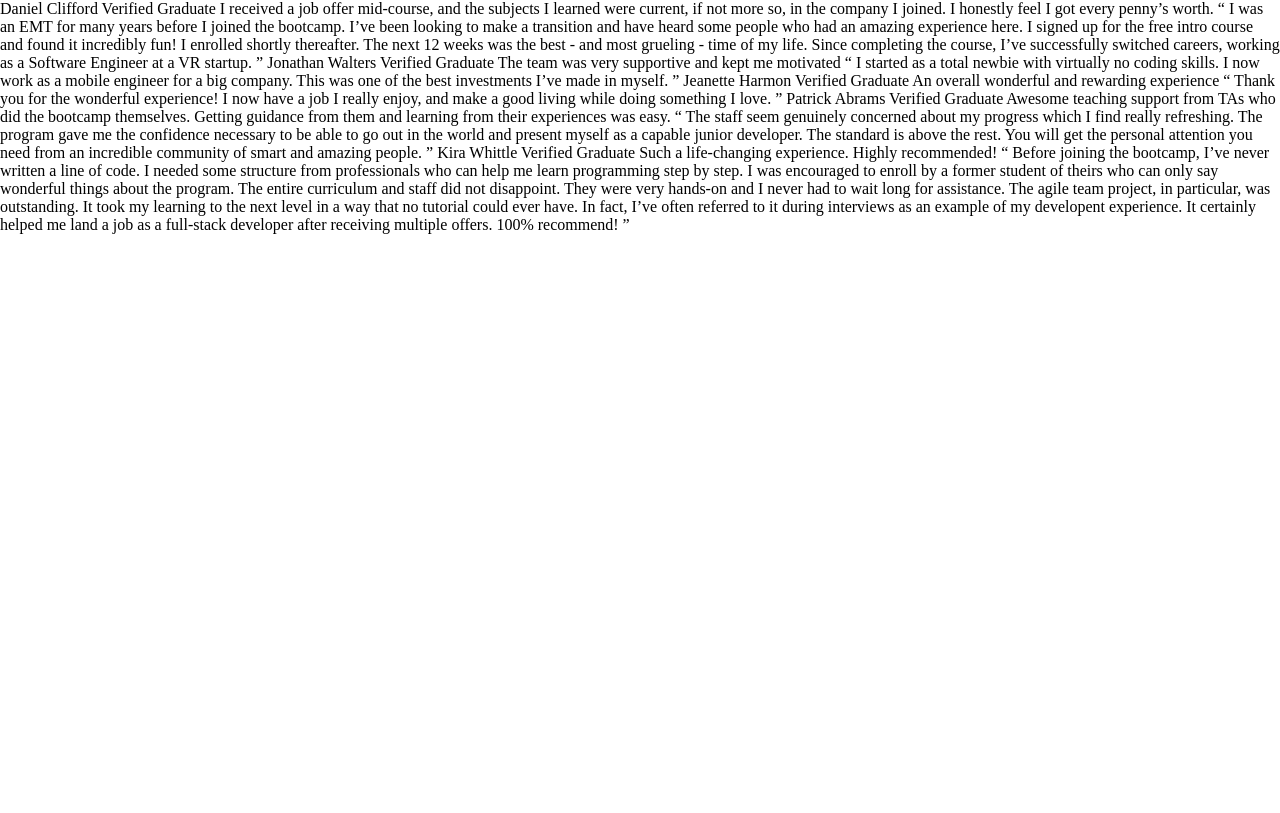
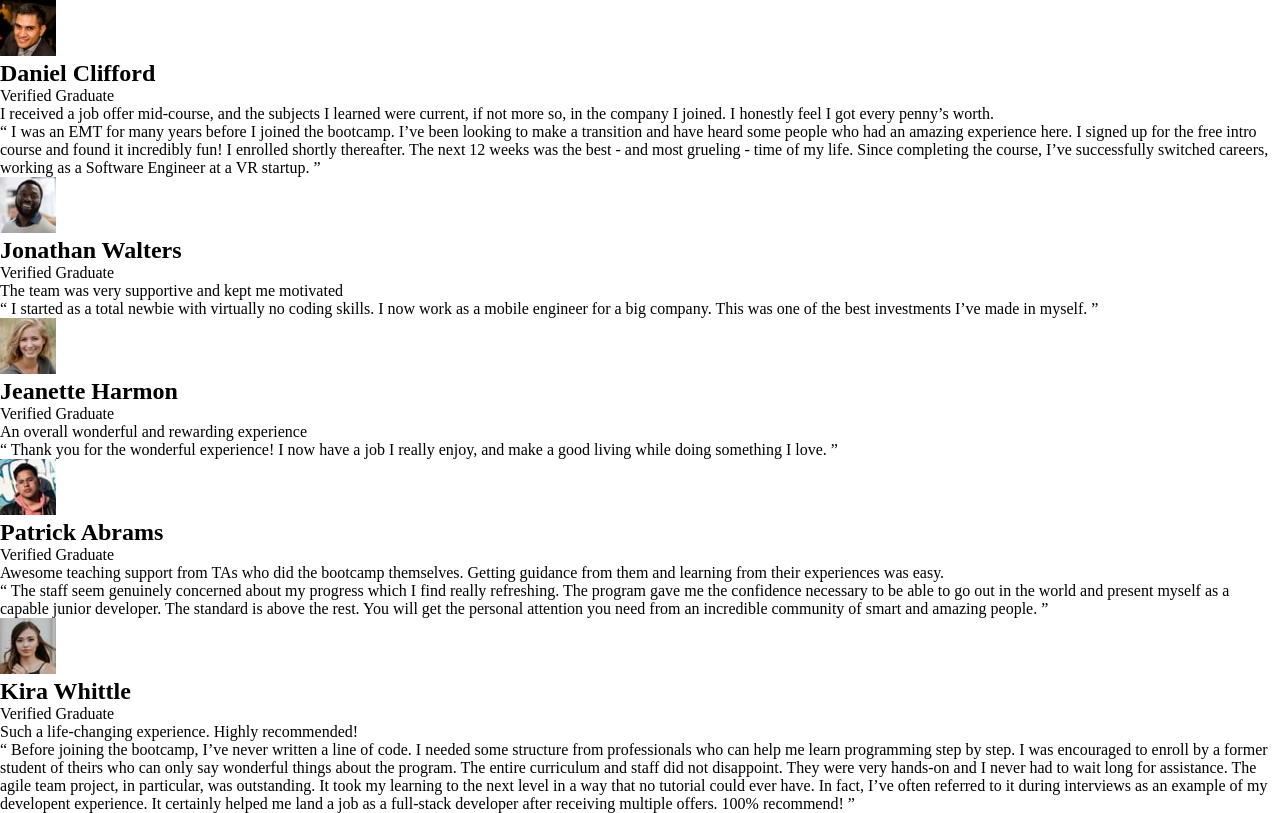
Before and after one commit to ffozdemir/testimonials-grid-section-main, a plain HTML site: page index.html in a window 1280 px wide. Drawn offline with Linux system fonts and the light colour scheme.

Commit message:
Refactor index.html structure and improve semantic markup

```diff
--- a/index.html
+++ b/index.html
@@ -1,68 +1,150 @@
 <!DOCTYPE html>
 <html lang="en">
-<head>
-  <meta charset="UTF-8">
-  <meta name="viewport" content="width=device-width, initial-scale=1.0"> <!-- displays site properly based on user's device -->
+  <head>
+    <meta charset="UTF-8" />
+    <meta name="viewport" content="width=device-width, initial-scale=1.0" />
+    <!-- displays site properly based on user's device -->
 
-  <link rel="icon" type="image/png" sizes="32x32" href="./images/favicon-32x32.png">
+    <link
+      rel="icon"
+      type="image/png"
+      sizes="32x32"
+      href="./images/favicon-32x32.png"
+    />
 
-  <title>Frontend Mentor | [Challenge Name Here]</title>
-  <link rel="stylesheet" href="./style.css">
-</head>
-<body>
-  Daniel Clifford
-  Verified Graduate
-
-  I received a job offer mid-course, and the subjects I learned were current, if not more so,
-  in the company I joined. I honestly feel I got every penny’s worth.
-
-  “ I was an EMT for many years before I joined the bootcamp. I’ve been looking to make a
-  transition and have heard some people who had an amazing experience here. I signed up
-  for the free intro course and found it incredibly fun! I enrolled shortly thereafter.
-  The next 12 weeks was the best - and most grueling - time of my life. Since completing
-  the course, I’ve successfully switched careers, working as a Software Engineer at a VR startup. ”
-
-  Jonathan Walters
-  Verified Graduate
-
-  The team was very supportive and kept me motivated
-
-  “ I started as a total newbie with virtually no coding skills. I now work as a mobile engineer
-  for a big company. This was one of the best investments I’ve made in myself. ”
-
-  Jeanette Harmon
-  Verified Graduate
-
-  An overall wonderful and rewarding experience
-
-  “ Thank you for the wonderful experience! I now have a job I really enjoy, and make a good living
-  while doing something I love. ”
-
-  Patrick Abrams
-  Verified Graduate
-
-  Awesome teaching support from TAs who did the bootcamp themselves. Getting guidance from them and
-  learning from their experiences was easy.
-
-  “ The staff seem genuinely concerned about my progress which I find really refreshing. The program
-  gave me the confidence necessary to be able to go out in the world and present myself as a capable
-  junior developer. The standard is above the rest. You will get the personal attention you need from
-  an incredible community of smart and amazing people. ”
-
-  Kira Whittle
-  Verified Graduate
-
-  Such a life-changing experience. Highly recommended!
-
-  “ Before joining the bootcamp, I’ve never written a line of code. I needed some structure from
-  professionals who can help me learn programming step by step. I was encouraged to enroll by a former
-  student of theirs who can only say wonderful things about the program. The entire curriculum and staff
-  did not disappoint. They were very hands-on and I never had to wait long for assistance. The agile team
-  project, in particular, was outstanding. It took my learning to the next level in a way that no tutorial
-  could ever have. In fact, I’ve often referred to it during interviews as an example of my developent
-  experience. It certainly helped me land a job as a full-stack developer after receiving multiple offers.
-  100% recommend! ”
-
-
-</body>
+    <title>Frontend Mentor | [Challenge Name Here]</title>
+    <link rel="stylesheet" href="./style.css" />
+  </head>
+  <body>
+    <main>
+      <article class="card">
+        <section class="card-profile">
+          <img
+            src="./images/image-daniel.jpg"
+            alt="Daniel Clifford"
+            class="profile-image"
+          />
+          <h2>Daniel Clifford</h2>
+          <p>Verified Graduate</p>
+        </section>
+        <section class="card-headline">
+          <p>
+            I received a job offer mid-course, and the subjects I learned were
+            current, if not more so, in the company I joined. I honestly feel I
+            got every penny’s worth.
+          </p>
+        </section>
+        <section class="card-description">
+          <p>
+            “ I was an EMT for many years before I joined the bootcamp. I’ve
+            been looking to make a transition and have heard some people who had
+            an amazing experience here. I signed up for the free intro course
+            and found it incredibly fun! I enrolled shortly thereafter. The next
+            12 weeks was the best - and most grueling - time of my life. Since
+            completing the course, I’ve successfully switched careers, working
+            as a Software Engineer at a VR startup. ”
+          </p>
+        </section>
+      </article>
+      <article class="card">
+        <section class="card-profile">
+          <img
+            src="./images/image-jonathan.jpg"
+            alt="Jonathan Walters"
+            class="profile-image"
+          />
+          <h2>Jonathan Walters</h2>
+          <p>Verified Graduate</p>
+        </section>
+        <section class="card-headline">
+          <p>The team was very supportive and kept me motivated</p>
+        </section>
+        <section class="card-description">
+          <p>
+            “ I started as a total newbie with virtually no coding skills. I now
+            work as a mobile engineer for a big company. This was one of the
+            best investments I’ve made in myself. ”
+          </p>
+        </section>
+      </article>
+      <article class="card">
+        <section class="card-profile">
+          <img
+            src="./images/image-jeanette.jpg"
+            alt="Jeanette Harmon"
+            class="profile-image"
+          />
+          <h2>Jeanette Harmon</h2>
+          <p>Verified Graduate</p>
+        </section>
+        <section class="card-headline">
+          <p>An overall wonderful and rewarding experience</p>
+        </section>
+        <section class="card-description">
+          <p>
+            “ Thank you for the wonderful experience! I now have a job I really
+            enjoy, and make a good living while doing something I love. ”
+          </p>
+        </section>
+      </article>
+      <article class="card">
+        <section class="card-profile">
+          <img
+            src="./images/image-patrick.jpg"
+            alt="Patrick Abrams"
+            class="profile-image"
+          />
+          <h2>Patrick Abrams</h2>
+          <p>Verified Graduate</p>
+        </section>
+        <section class="card-headline">
+          <p>
+            Awesome teaching support from TAs who did the bootcamp themselves.
+            Getting guidance from them and learning from their experiences was
+            easy.
+          </p>
+        </section>
+        <section class="card-description">
+          <p>
+            “ The staff seem genuinely concerned about my progress which I find
+            really refreshing. The program gave me the confidence necessary to
+            be able to go out in the world and present myself as a capable
+            junior developer. The standard is above the rest. You will get the
+            personal attention you need from an incredible community of smart
+            and amazing people. ”
+          </p>
+        </section>
+      </article>
+      <article class="card">
+        <section class="card-profile">
+          <img
+            src="./images/image-kira.jpg"
+            alt="Kira Whittle"
+            class="profile-image"
+          />
+          <h2>Kira Whittle</h2>
+          <p>Verified Graduate</p>
+        </section>
+        <section class="card-headline">
+          <p>Such a life-changing experience. Highly recommended!</p>
+        </section>
+        <section class="card-description">
+          <p>
+            “ Before joining the bootcamp, I’ve never written a line of code. I
+            needed some structure from professionals who can help me learn
+            programming step by step. I was encouraged to enroll by a former
+            student of theirs who can only say wonderful things about the
+            program. The entire curriculum and staff did not disappoint. They
+            were very hands-on and I never had to wait long for assistance. The
+            agile team project, in particular, was outstanding. It took my
+            learning to the next level in a way that no tutorial could ever
+            have. In fact, I’ve often referred to it during interviews as an
+            example of my developent experience. It certainly helped me land a
+            job as a full-stack developer after receiving multiple offers. 100%
+            recommend! ”
+          </p>
+        </section>
+      </article>
+    </main>
+  </body>
 </html>
```
